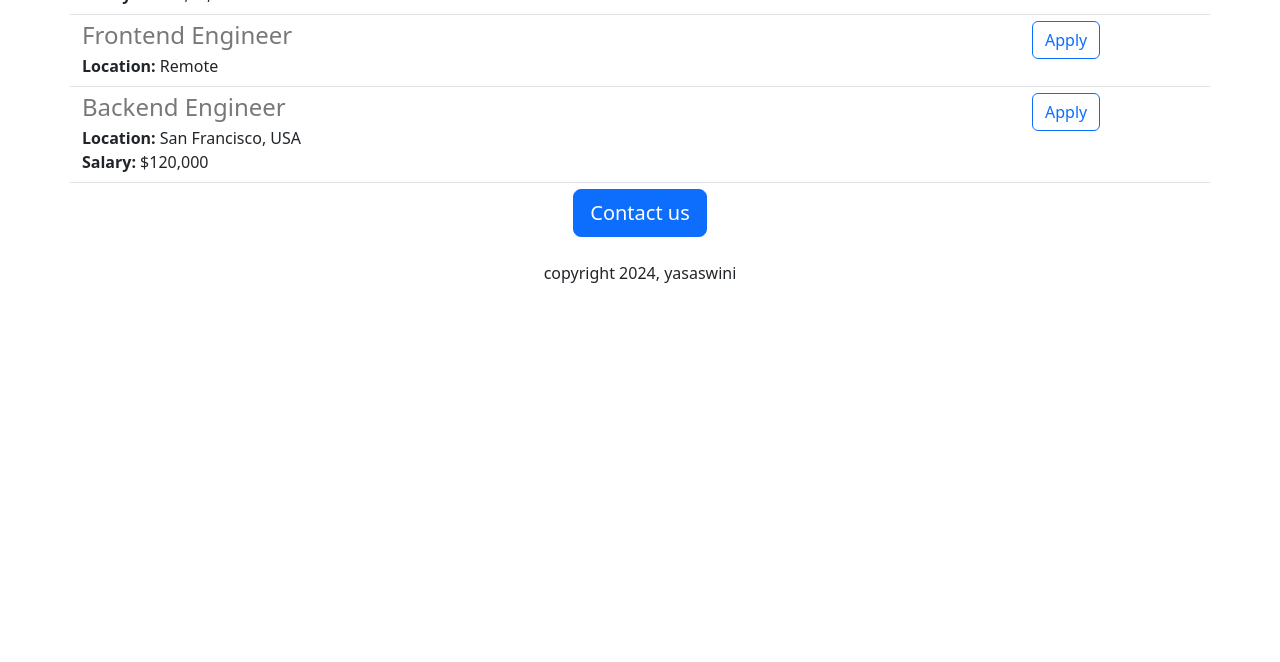
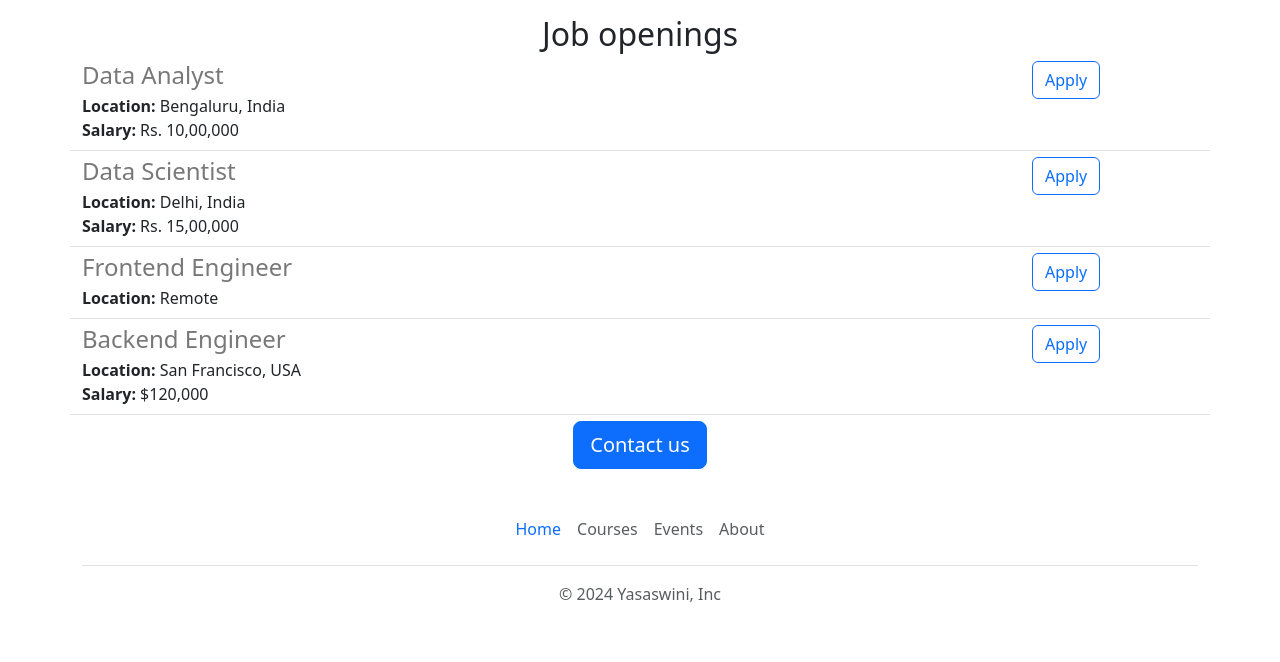
Before and after one commit to YasaswiniMallem/yasaswini_careers_website, a Flask app: page / in a window 1280 px wide. Shown: the part 833-1495 px from the top of the page. Before the commit the page ends 1116 px from the top, so only its background shows below. Run offline with Flask 3, Linux system fonts and the light colour scheme.

Commit message:
functional  and aesthetic improvements

```diff
--- /dev/null
+++ b/templates/footer.html
@@ -0,0 +1,12 @@
+<div class="container">
+  <footer class="py-3 my-4">
+    <ul class="nav justify-content-center border-bottom pb-3 mb-3">
+      <li class="nav-item"><a target = "_blank" href="https://www.google.com" class="nav-link px-2 ttext-muted">Home</a></li>
+      <li class="nav-item"><a target = "_blank" href="https://learning.google" class="nav-link px-2 text-muted">Courses</a></li>
+      <li class="nav-item"><a target = "_blank" href="https://www.naukri.com" class="nav-link px-2 text-muted">Events</a></li>
+
+      <li class="nav-item"><a  target = "_blank" href="https://www.google.com" class="nav-link px-2 text-muted">About</a></li>
+    </ul>
+    <p class="text-center text-muted">&copy; 2024 Yasaswini, Inc</p>
+  </footer>
+</div>
--- a/templates/home.html
+++ b/templates/home.html
@@ -10,15 +10,24 @@
         height: 360px;
         width: 100%;
         object-fit: cover;
+        margin-bottom: 16px;
       }
       </style>
   </head>
     <body>
+      {% include 'nav.html' %}
+      <img class="img-fluid" id= banner1 src = "https://8f4537b0-3469-4072-96a4-16c3b3c880d9-00-n9nqtldvjash.sisko.replit.dev/static/banner1.jpg" height= "320">
       <div class = "container">
       <h1 class = "text-center mt-2 mt-4">{{company_name}} careers</h1>
-      <img class="img-fluid" id= banner1 src = "https://8f4537b0-3469-4072-96a4-16c3b3c880d9-00-n9nqtldvjash.sisko.replit.dev/static/banner1.jpg" height= "320">
-      <h2 class = "text-center mt-2 mt-4" > About yasaswini careers</h2>
+
+      <div class="row" style="margin-bottom:16px;">
+        <div class="col-md-6">
       <p class="lead">Explore remote friendly, flexible job opportunities and join our mission to make work life simple, better and productive. we're building a culture where amazing people like you can do their best work. if you are ready to grow your career and help millions of organizations grow better, you've come to the right place. </p>
+        </div>
+        <div class="d none d-md-block col-md-6">
+        <img src = "/static/people.jpg" style="height:320px;border-radius:4px;">
+        </div>
+      </div>
       <h2 class = "text-center mt-2 mt4">Job openings</h2>
       <div>
         {% for job in jobs %}
@@ -26,11 +35,12 @@
         {% endfor %}
       </div>
         <div class = "text-center">
-      <button class="btn btn-primary btn-lg">Contact us</button>
-      <p class = "mt-4"> copyright 2024, yasaswini</p>
+      <a class="btn btn-primary btn-lg" href="mailto:hello@yasaswini.ai?subject=Question%20about%20job%20openings&body=My%20name%3A%20%3CYour%20name%20here%3E%0D%0A%0D%0AMy%20Questions%3A%20%3Center%20your%20question%20here%3E">Contact us</a>
+
         </div>
 
 
       </div>
+      {% include 'footer.html' %}
     </body>
 </html>
--- a/templates/jobitem.html
+++ b/templates/jobitem.html
@@ -11,6 +11,6 @@
   {% endif %}
   </div>
   <div class="col-2">
-  <button type="button" class="btn btn-outline-primary">Apply</button>
+  <a  href="mailto:hello@yasaswini.ai?subject=Application%20for%20{{job['title']}}&body=My%20name%3A%20%3CYour%20name%20here%3E%0D%0A%0D%0AMy%20Resume%20link%3A%20%3Cresume%20link%3E%0D%0A%0D%0AMy%20LinkedIn%20link%3A%20%3CLinkedIn%20link%3E" type="button" class="btn btn-outline-primary">Apply</a>
   </div>
 </div>
--- /dev/null
+++ b/templates/nav.html
@@ -0,0 +1,9 @@
+<nav class="navbar bg-body-tertiary shadow-sm fixed-top bg-white">
+  <div class="container-fluid">
+    <a class="navbar-brand" href="#">
+      <img src="/static/logo.svg" alt="Logo" width="30" height="24" class="d-inline-block align-text-top">
+      Yasaswini
+    </a>
+  </div>
+</nav>
+<div style="height:56px;"></div>
```
Also changed, not shown: static/logo.svg (added), 3 other files.
